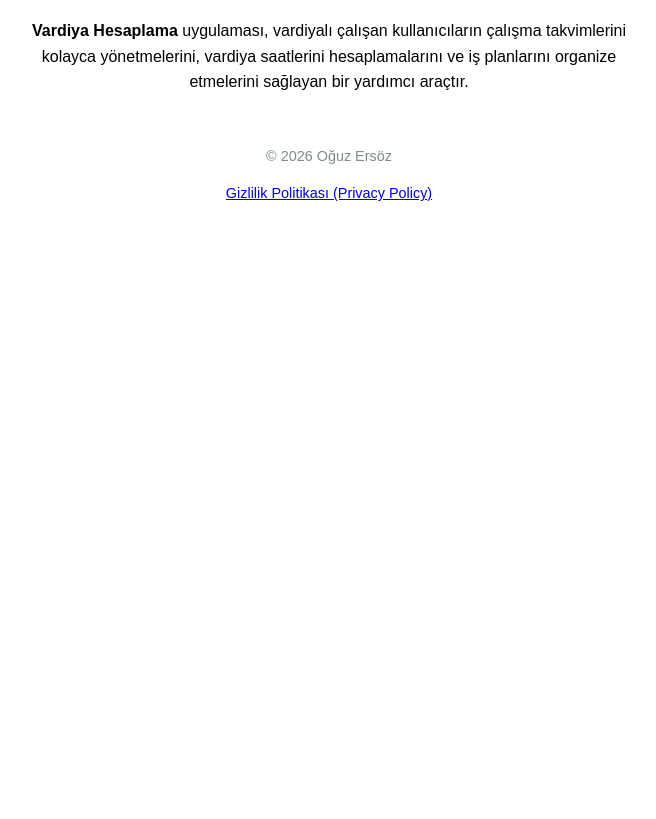
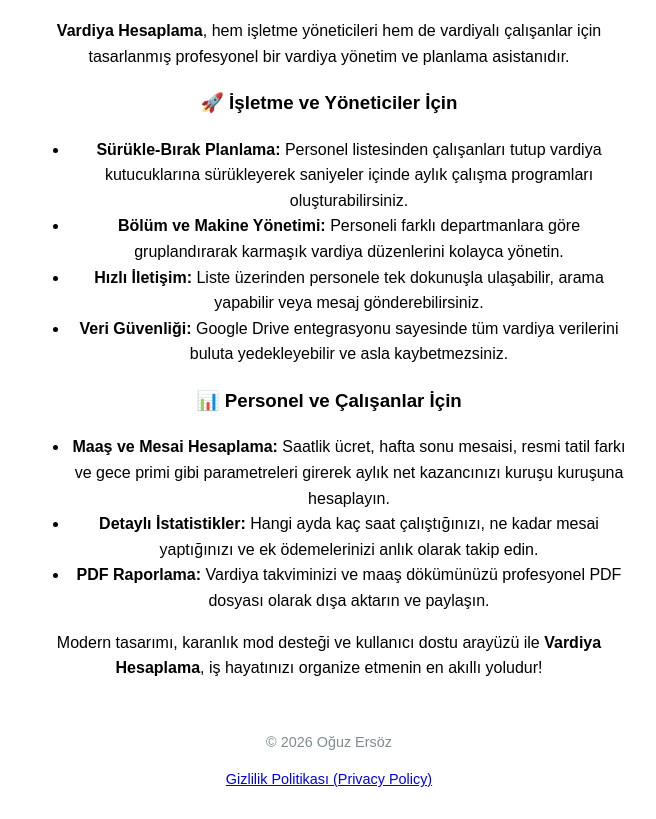
Before and after one commit to ersozo74/ersozo-privacy-policies, a plain HTML site: page docs/index.html in a window 1280 px wide. Shown: the part 104-923 px from the top of the page, without its empty margins (311-967 px from the left). Before the commit the page ends 800 px from the top, so only its background shows below. Drawn offline with Linux system fonts and the light colour scheme.

Commit message:
Update index.html

```diff
--- a/docs/index.html
+++ b/docs/index.html
@@ -16,7 +16,24 @@
 <body>
     <div class="container">
         <h1>Vardiya Hesaplama</h1>
-        <p><strong>Vardiya Hesaplama</strong> uygulaması, vardiyalı çalışan kullanıcıların çalışma takvimlerini kolayca yönetmelerini, vardiya saatlerini hesaplamalarını ve iş planlarını organize etmelerini sağlayan bir yardımcı araçtır.</p>
+        <div class="app-description">
+    <p><strong>Vardiya Hesaplama</strong>, hem işletme yöneticileri hem de vardiyalı çalışanlar için tasarlanmış profesyonel bir vardiya yönetim ve planlama asistanıdır.</p>
+
+    <h3>🚀 İşletme ve Yöneticiler İçin</h3>
+    <ul>
+        <li><strong>Sürükle-Bırak Planlama:</strong> Personel listesinden çalışanları tutup vardiya kutucuklarına sürükleyerek saniyeler içinde aylık çalışma programları oluşturabilirsiniz.</li>
+        <li><strong>Bölüm ve Makine Yönetimi:</strong> Personeli farklı departmanlara göre gruplandırarak karmaşık vardiya düzenlerini kolayca yönetin.</li>
+        <li><strong>Hızlı İletişim:</strong> Liste üzerinden personele tek dokunuşla ulaşabilir, arama yapabilir veya mesaj gönderebilirsiniz.</li>
+        <li><strong>Veri Güvenliği:</strong> Google Drive entegrasyonu sayesinde tüm vardiya verilerini buluta yedekleyebilir ve asla kaybetmezsiniz.</li>
+    </ul>
+    <h3>📊 Personel ve Çalışanlar İçin</h3>
+    <ul>
+        <li><strong>Maaş ve Mesai Hesaplama:</strong> Saatlik ücret, hafta sonu mesaisi, resmi tatil farkı ve gece primi gibi parametreleri girerek aylık net kazancınızı kuruşu kuruşuna hesaplayın.</li>
+        <li><strong>Detaylı İstatistikler:</strong> Hangi ayda kaç saat çalıştığınızı, ne kadar mesai yaptığınızı ve ek ödemelerinizi anlık olarak takip edin.</li>
+        <li><strong>PDF Raporlama:</strong> Vardiya takviminizi ve maaş dökümünüzü profesyonel PDF dosyası olarak dışa aktarın ve paylaşın.</li>
+    </ul>
+    <p>Modern tasarımı, karanlık mod desteği ve kullanıcı dostu arayüzü ile <strong>Vardiya Hesaplama</strong>, iş hayatınızı organize etmenin en akıllı yoludur!</p>
+</div>
 
         <div class="footer">
             <p>© 2026 Oğuz Ersöz</p>
```
